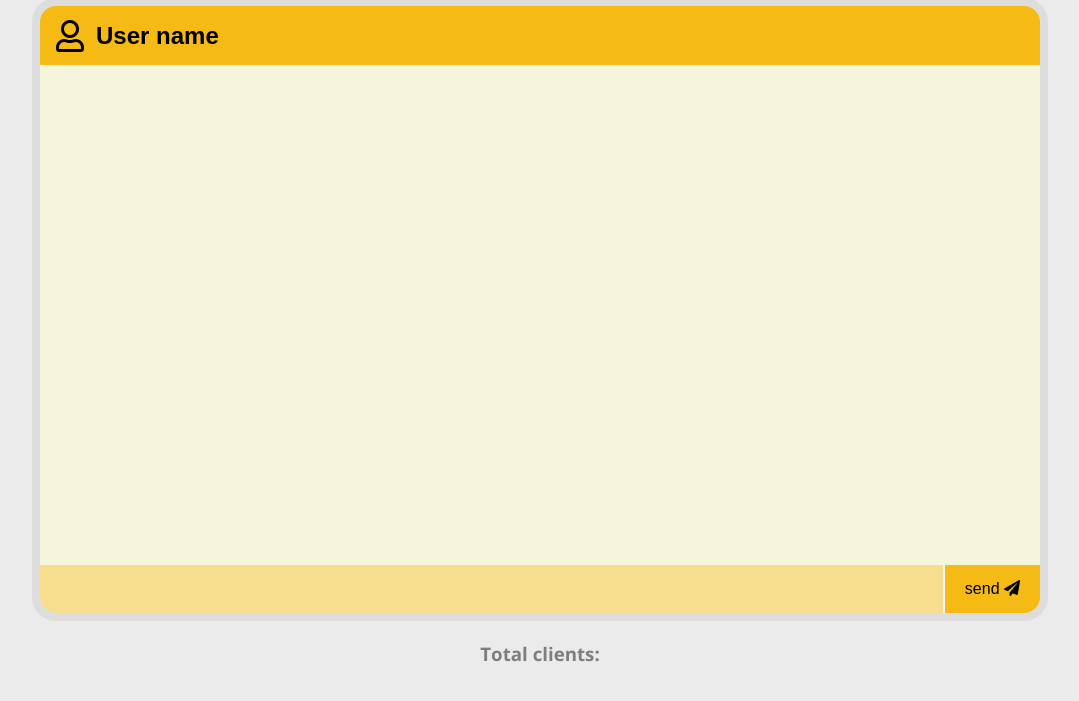
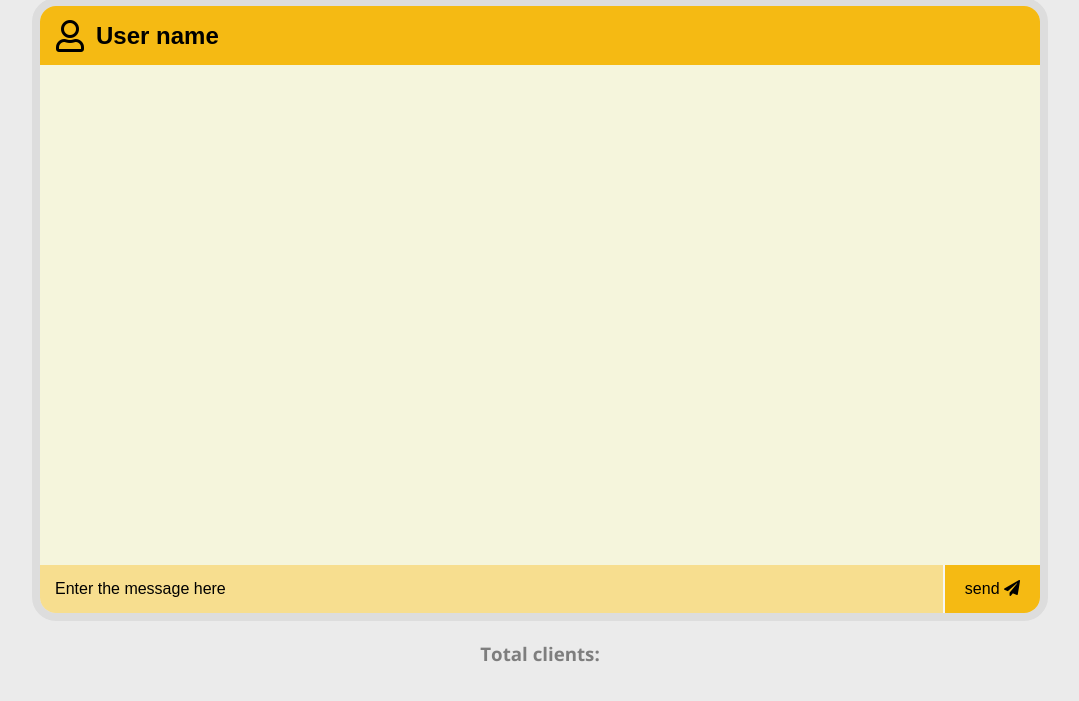
Before and after one commit to anuragmahish/chatapp, a website: page public/index.html in a window 1280 px wide. Shown: the part 85-786 px from the top of the page, without its empty margins (100-1179 px from the left). Drawn offline with nearby package versions, Linux system fonts and the light colour scheme; no server answers.

Commit message:
Update index.html
enter the text here

```diff
--- a/public/index.html
+++ b/public/index.html
@@ -44,6 +44,7 @@
           name="message"
           id="message-input"
           class="message-input"
+          value="Enter the message here"
         />
         <div class="v-divider"></div>
         <button type="submit" class="send-button">
```
